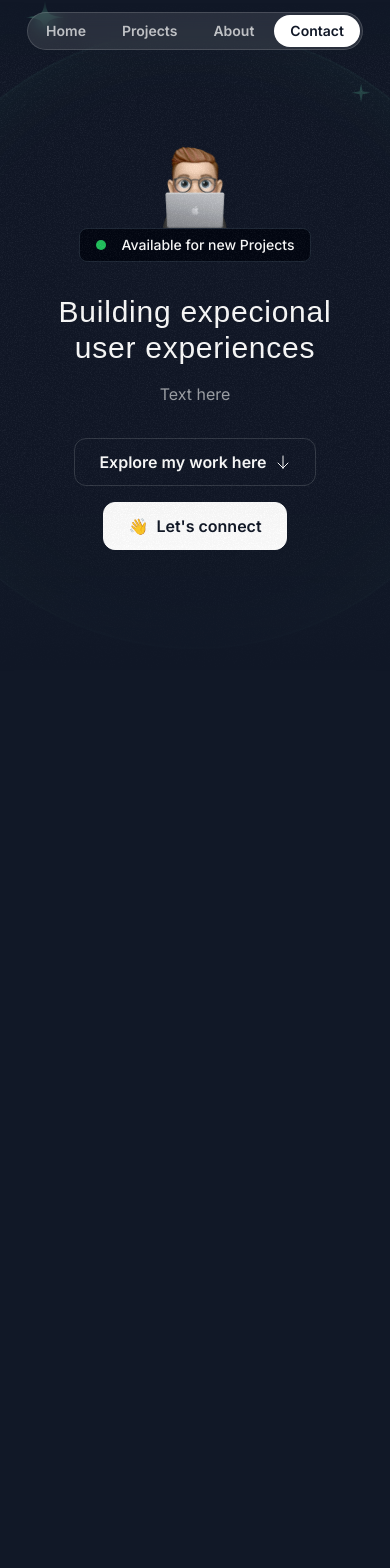
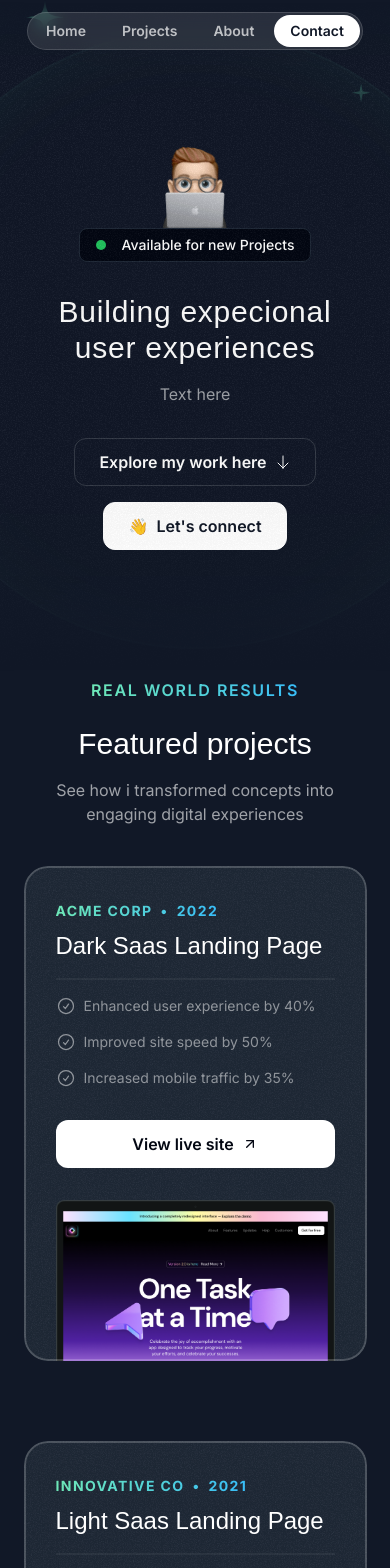
Before and after one commit to Ledesma-Lautaro/portfolio, a Next.js app: page / in a window 390 px wide. Shown: the top 1568 px of the page. Before the commit the page ends 949 px from the top, so only its background shows below. Built offline with nearby package versions, Linux system fonts and the light colour scheme; a web font is replaced by a local one.

Commit message:
Added projects section

```diff
--- a/src/app/globals.css
+++ b/src/app/globals.css
@@ -10,4 +10,12 @@
     .hero-ring{
         @apply absolute inset-0 border-2 top-1/2 left-1/2 -translate-x-1/2 -translate-y-1/2 rounded-full border-emerald-300/5 shadow-[0_0_80px_inset] shadow-emerald-300/5
     }
+
+
 }
+
+@layer utilities {
+    .container {
+        @apply lg:max-w-5xl
+    }
+}
--- a/src/app/page.tsx
+++ b/src/app/page.tsx
@@ -1,10 +1,13 @@
 import { Header } from "@/sections/Header";
 import { HeroSection } from "@/sections/Hero";
+import { ProjectsSection } from "@/sections/Projects";
+
 export default function Home() {
   return (
     <div>
       <Header />
       <HeroSection />
+      <ProjectsSection/>
     </div>
   );
 }
--- a/src/sections/Projects.tsx
+++ b/src/sections/Projects.tsx
@@ -1,6 +1,10 @@
 import darkSaasLandingPage from "@/assets/images/dark-saas-landing-page.png";
 import lightSaasLandingPage from "@/assets/images/light-saas-landing-page.png";
 import aiStartupLandingPage from "@/assets/images/ai-startup-landing-page.png";
+import Image from "next/image";
+import CheckIcon from "@/assets/icons/check-circle.svg";
+import ArrowUpRighticon from "@/assets/icons/arrow-up-right.svg";
+import GrainImage from "@/assets/images/grain.jpg";
 
 const portfolioProjects = [
   {
@@ -42,5 +46,71 @@
 ];
 
 export const ProjectsSection = () => {
-  return <div>Projects Section</div>;
+  return (
+    <section className="pb-16 lg:py-24">
+      <div className="container">
+        <div className="flex justify-center">
+          <p className="uppercase font-semibold tracking-widest bg-gradient-to-r from-emerald-300 to-sky-400 text-transparent bg-clip-text text-center">
+            Real world results
+          </p>
+        </div>
+        <h2 className="font-serif text-3xl text-center mt-6 md:text-5xl">
+          Featured projects
+        </h2>
+        <p className="text-center text-white/60 mt-4 md:text-lg max-w-md mx-auto">
+          See how i transformed concepts into engaging digital experiences
+        </p>
+        <div className="flex flex-col gap-20 mt-10 md:mt-20">
+          {portfolioProjects.map((project) => (
+            <div
+              key={project.title}
+              className="bg-gray-800 rounded-3xl relative pt-8 pr-8 pl-8 z-0 overflow-hidden after:z-10 after:content-[''] after:absolute after:inset-0 after:outline after:outline-2 after:-outline-offset-2 after:rounded-3xl after:outline-white/20 after:pointer-events-none md:pt-12 md:px-10 lg:pt-16 lg:px-20"
+            >
+              <div
+                className="absolute inset-0 -z-10 opacity-5"
+                style={{
+                  backgroundImage: `url(${GrainImage.src})`,
+                }}
+              ></div>
+              <div className="lg:grid lg:grid-cols-2 lg:gap-16">
+                <div className="lg:pb-16">
+                  <div className="bg-gradient-to-r gap-2 from-emerald-300 to-sky-400 inline-flex font-bold uppercase tracking-widest text-sm text-transparent bg-clip-text">
+                    <span> {project.company}</span>
+                    <span>&bull;</span>
+                    <span> {project.year}</span>
+                  </div>
+
+                  <h3 className="font-serif text-2xl mt-2 md:mt-5 md:text-4xl">
+                    {project.title}
+                  </h3>
+                  <hr className="border-t-2 border-white/5 mt-4 md:mt-5" />
+                  <ul className="flex flex-col gap-4 mt-4 md:mt-5">
+                    {project.results.map((result) => (
+                      <li className="flex gap-2 text-sm text-white/50 md:text-base">
+                        <CheckIcon className="size-5 md:size-6" />
+                        <span>{result.title}</span>
+                      </li>
+                    ))}
+                  </ul>
+                  <a href={project.link}>
+                    <button className="bg-white text-gray-950 inline-flex items-center justify-center gap-2 mt-8 h-12 w-full rounded-xl font-semibold md:w-auto px-8">
+                      <span>View live site</span>
+                      <ArrowUpRighticon className="size-4" />
+                    </button>
+                  </a>
+                </div>
+                <div className="relative">
+                  <Image
+                    className="mt-8 -mb-4 md:-mb-0 lg:mt-0 lg:absolute lg:h-full lg:w-auto lg:max-w-none"
+                    src={project.image}
+                    alt={project.title}
+                  />
+                </div>
+              </div>
+            </div>
+          ))}
+        </div>
+      </div>
+    </section>
+  );
 };
```
